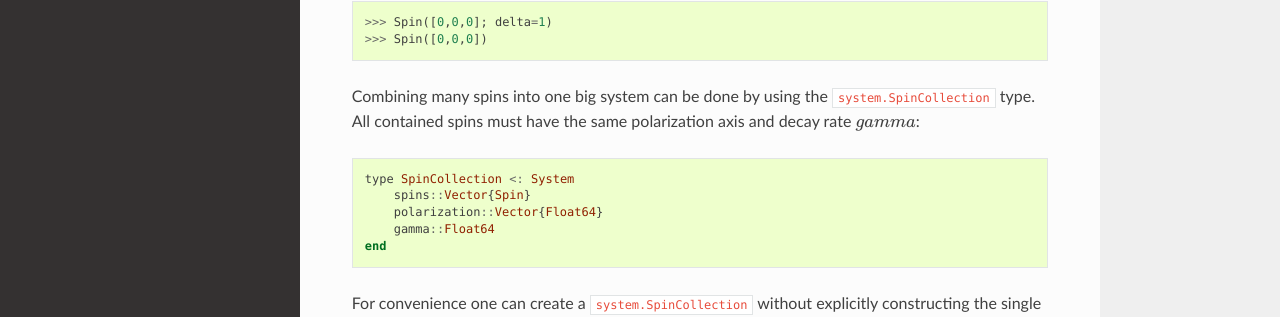
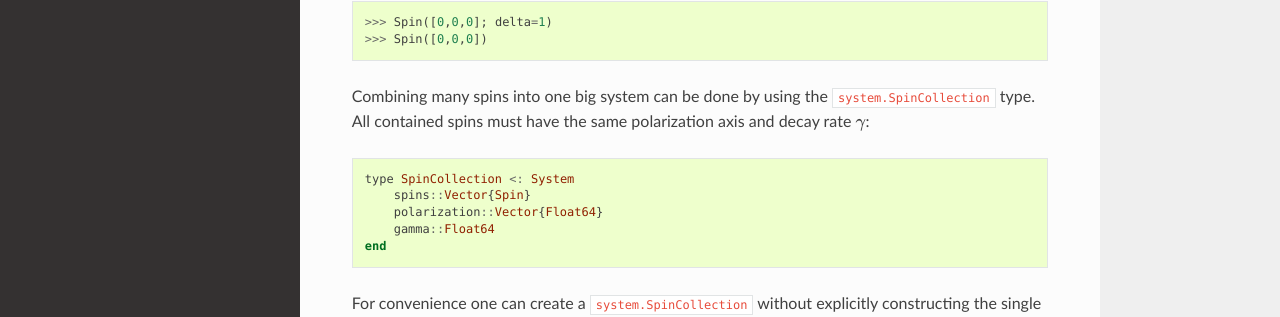
Before and after one commit to qojulia/CollectiveSpins.jl, a Sphinx documentation site: the page built from docs/source/system.rst, in a window 1280 px wide and 900 px high. Shown: the part 420-737 px from the top of the window. Built offline with Sphinx 7.4.7 and the Read the Docs theme 2.0.0, drawn with Linux system fonts in a browser that asks for light colours; cross-references to code outside the pages are shown as plain code.

Commit message:
Fix mistake in documentation.

```diff
--- a/docs/source/system.rst
+++ b/docs/source/system.rst
@@ -15,7 +15,7 @@ Defining the frequency is optional and is set to zero by default::
     >>> Spin([0,0,0]; delta=1)
     >>> Spin([0,0,0])
 
-Combining many spins into one big system can be done by using the :jl:type:`system.SpinCollection` type. All contained spins must have the same polarization axis and decay rate :math:`gamma`::
+Combining many spins into one big system can be done by using the :jl:type:`system.SpinCollection` type. All contained spins must have the same polarization axis and decay rate :math:`\gamma`::
 
     type SpinCollection <: System
         spins::Vector{Spin}
```
